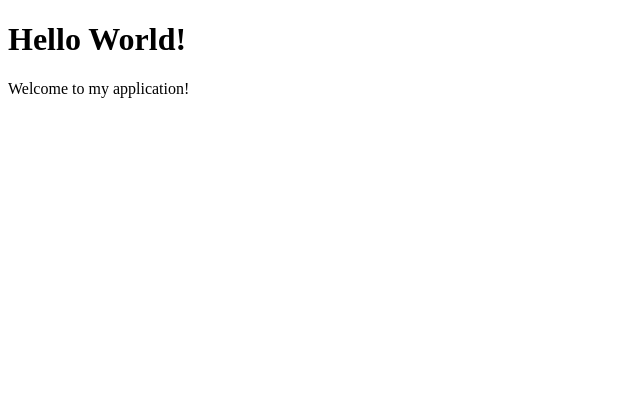
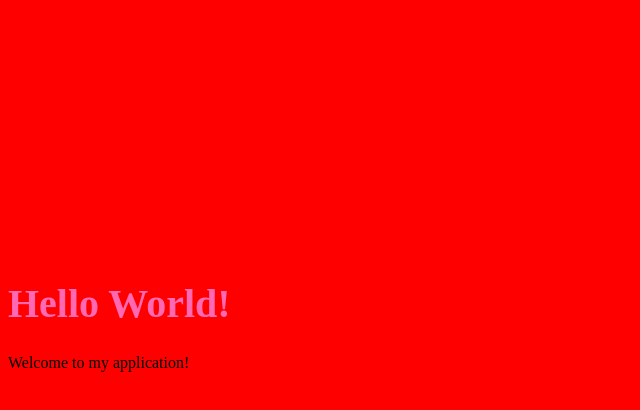
Before and after one commit to MphoLedula/DevOps-Training, a plain HTML site: page index.html in a window 1280 px wide. Shown: the whole page, without its empty margins (0-640 px from the left). Drawn offline with Linux system fonts and the light colour scheme.

Commit message:
Updated the stylesheet

```diff
--- a/index.html
+++ b/index.html
@@ -4,6 +4,7 @@
     <meta charset= "UTF-8">
     <meta name= "viewport" content="width=device-width, initial-scale=1.0">
     <meta http-equiv= "X-UA-Compatible" content= "ie=edge">
+    <link rel="stylesheet" href="style.css">
     <title>Hello World</title>
 </head
 
--- a/style.css
+++ b/style.css
@@ -1,3 +1,9 @@
 body{
  background-color: red;
 }
+
+h1{
+    font-size: 40px;
+    color: hotpink;
+    margin-top: 7em;
+}
```
